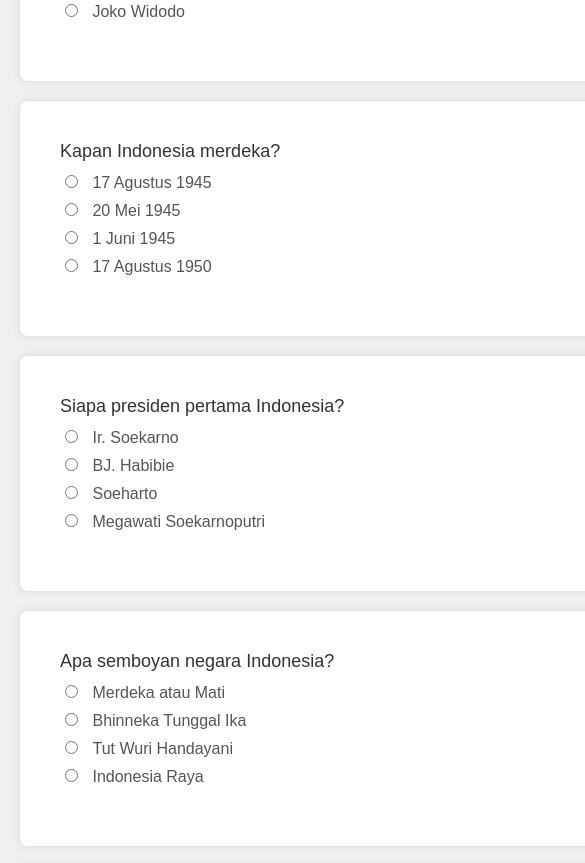
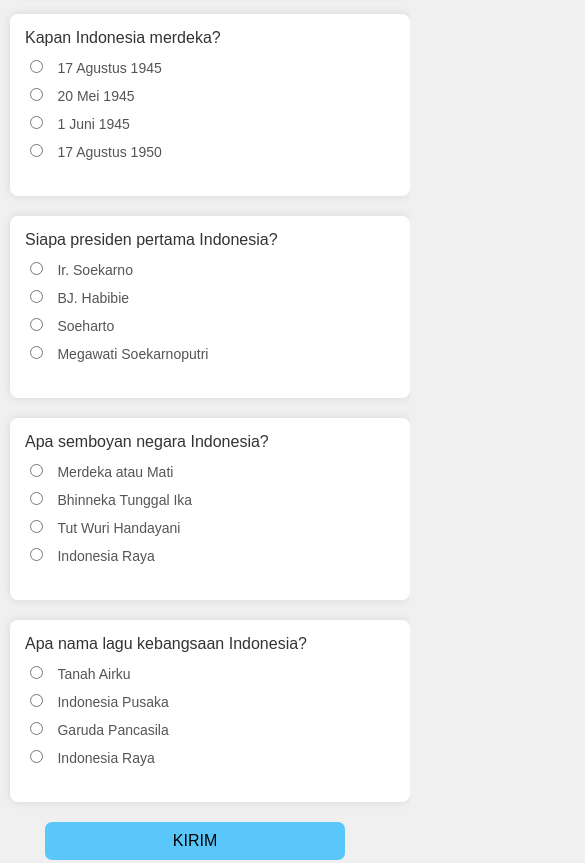
Before and after one commit to sticiy/kuis, a plain HTML site: page index.html in a window 390 px wide. Shown: the part 262-1125 px from the top of the page, 585 px wide, since content can reach past the window. Drawn offline with Linux system fonts and the light colour scheme.

Commit message:
4 commit

```diff
--- a/style.css
+++ b/style.css
@@ -1,17 +1,9 @@
-html {
-    width: 100vw;
-    /* display: flex; */
-    /* align-items: center; */
-}
-
 /* Style umum untuk body */
 body {
     font-family: Arial, sans-serif;
     background-color: #f0f0f0;
-    margin: auto;
     padding: 20px;
-    /* margin: 0 10rem; */
-    /* width: 80%; */
+    margin: 0;
 }
 
 /* Header */
@@ -21,11 +13,12 @@ h1 {
     margin-bottom: 30px;
 }
 
+/* Container untuk soal */
 .container {
-    width: 50rem;
+    width: 100%; /* Atur menjadi 100% agar sesuai layar */
+    max-width: 600px; /* Batas maksimum lebar */
     margin: auto;
 }
-
 
 /* Style untuk div soal */
 .soal {
@@ -47,14 +40,10 @@ h1 {
 form {
     background-color: #fff;
     border-radius: 8px;
-    /* padding: 15px; */
-    /* margin-bottom: 20px; */
     box-shadow: 0 0 10px rgba(0, 0, 0, 0.1);
-    width: 50rem;
-    padding: 40px;
-    margin: auto;
+    width: 100%;
+    padding: 20px;
     margin-bottom: 20px;
-
 }
 
 /* Style label */
@@ -68,16 +57,44 @@ input[type="radio"] {
     margin-right: 10px;
 }
 
-
+/* Style tombol kirim */
 #btn {
     border: none;
     background-color: rgb(90, 199, 250);
-    padding: 7px 20px;
+    padding: 10px 20px;
     font-size: 18px;
     border-radius: 7px;
-    /* margin-left: 14rem; */
-    -webkit-border-radius: 7px;
-    -moz-border-radius: 7px;
-    -ms-border-radius: 7px;
-    -o-border-radius: 7px;
+    display: block;
+    width: 100%; /* Tombol menyesuaikan lebar layar */
+    max-width: 300px;
+    margin: 20px auto;
 }
+
+/* Media query untuk layar mobile */
+@media (max-width: 768px) {
+    body {
+        padding: 10px;
+    }
+
+    h1 {
+        font-size: 24px;
+        margin-bottom: 20px;
+    }
+
+    .soal {
+        font-size: 16px;
+    }
+
+    label {
+        font-size: 14px;
+    }
+
+    form {
+        padding: 15px;
+    }
+
+    #btn {
+        font-size: 16px;
+        padding: 10px;
+    }
+}
```
